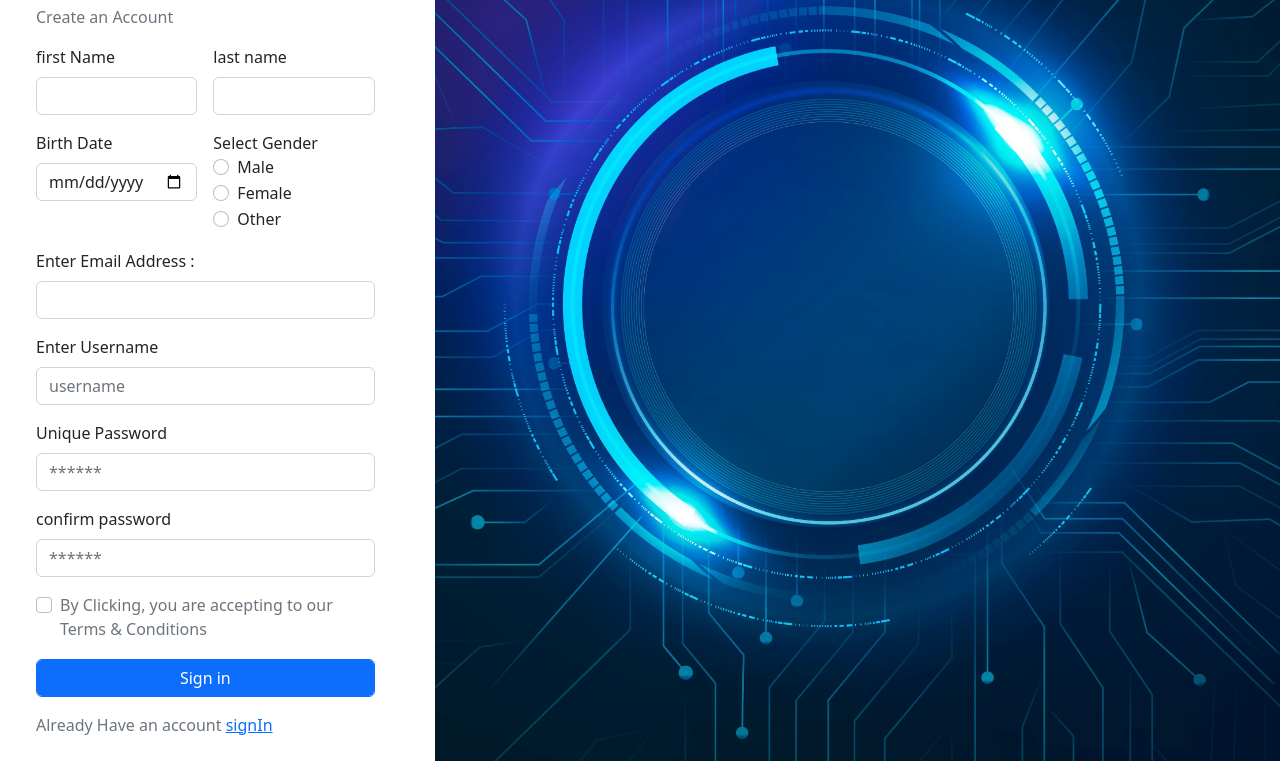
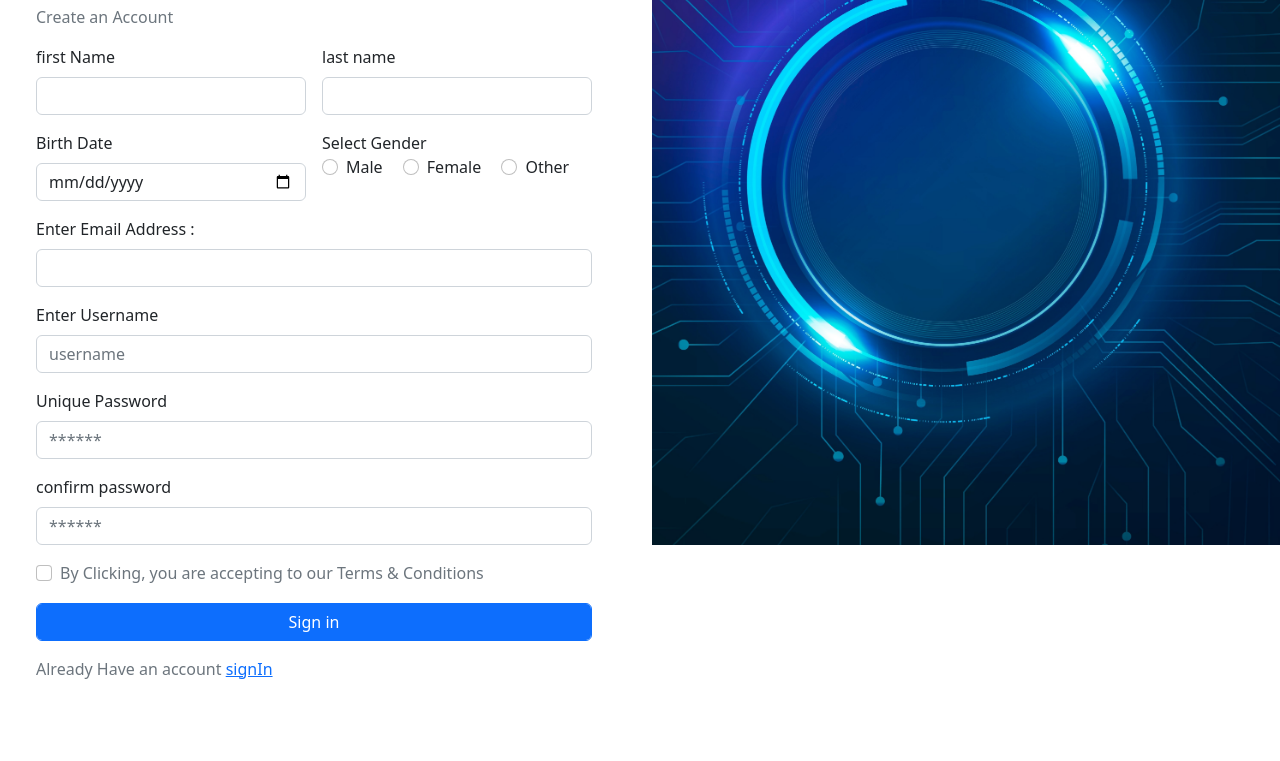
Before and after one commit to yugandhara-salunkhe/signup, a plain HTML site: page register.html in a window 1280 px wide. Shown: the part 169-930 px from the top of the page. Drawn offline with nearby package versions, Linux system fonts and the light colour scheme.

Commit message:
chng commit

```diff
--- a/register.html
+++ b/register.html
@@ -9,9 +9,9 @@
 
 </head>
 <body>
-    <div class=" container-fluid m-auto p-0 ">
+    <div class=" container-fluid  p-0 ">
         <div class="row ">
-            <div class=" col-sm-4  p-5 ">
+            <div class=" col-sm-6  p-5 ">
                 <div class="logo">
                     <img src="images/logo without bg.png" alt="">
                 </div>
@@ -81,7 +81,7 @@
                    Already Have an account <a href="index.html" class=" d-inline-block mr-3">signIn</a>
                 </p>
             </div>
-            <div class=" col-sm-8 img-fluid">
+            <div class=" col-sm-6 img-fluid">
                 <img src="images/background-img.jpg" class="img-fluid">
             </div>
         </div>
```
Also changed, not shown: index.html (+2 -2 lines).
